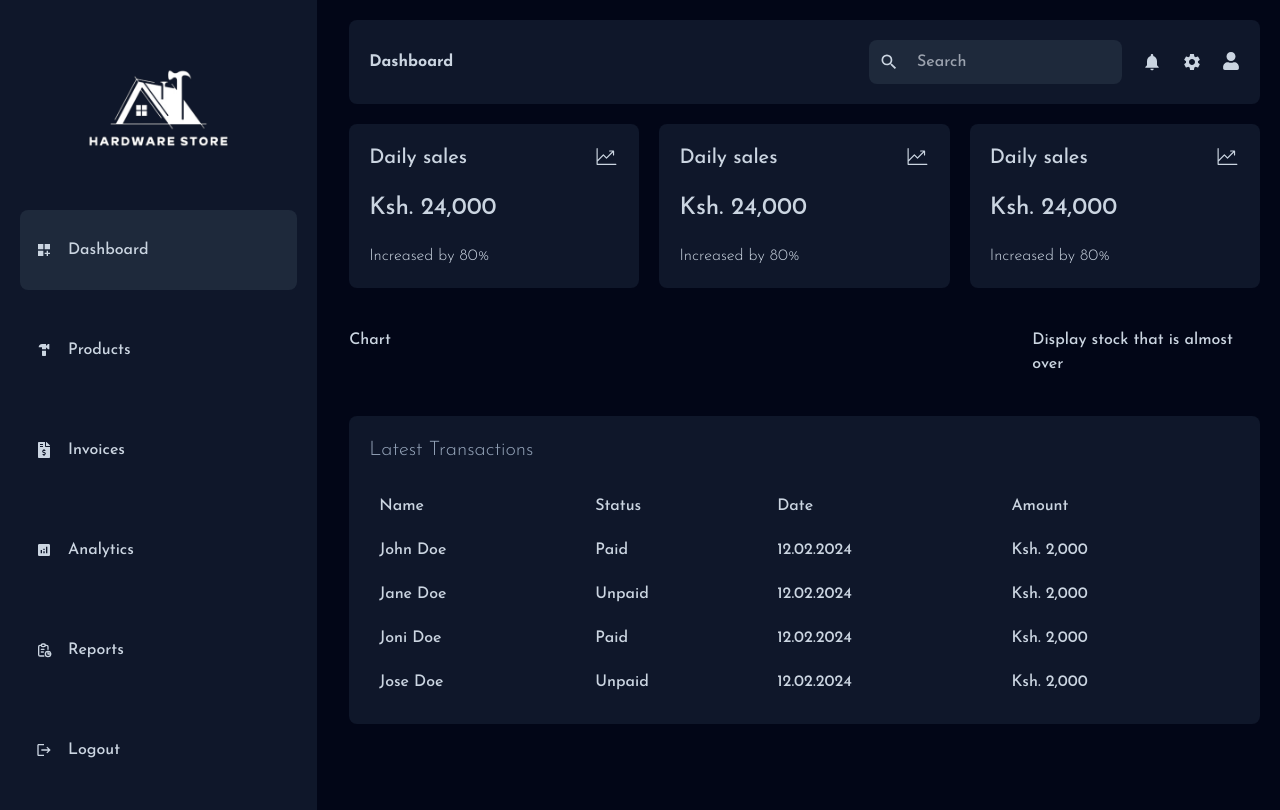
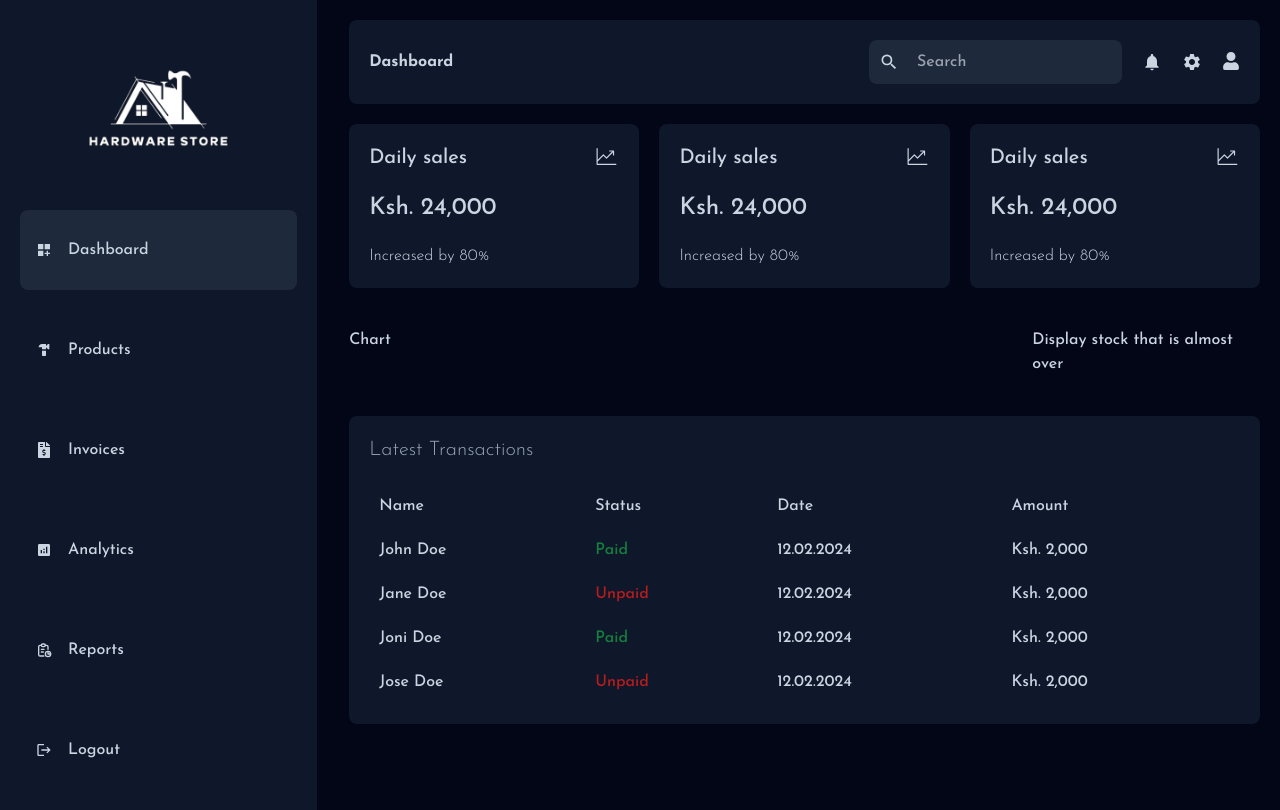
Before and after one commit to esthercate/Hardware-store-management, a Next.js app: page /dashboard in a window 1280 px wide. Built offline with nearby package versions, Linux system fonts and the light colour scheme.

Commit message:
Color changes depending on status

```diff
--- a/app/ui/dashboard/transaction/transaction.jsx
+++ b/app/ui/dashboard/transaction/transaction.jsx
@@ -16,25 +16,25 @@ const Transaction = () => {
         <tbody>
           <tr>
             <td className='p-2.5'>John Doe</td>
-            <td className='p-2.5'>Paid</td>
+            <td className='p-2.5 text-green-700'>Paid</td>
             <td className='p-2.5'>12.02.2024</td>
             <td className='p-2.5'>Ksh. 2,000</td>
           </tr>
           <tr>
             <td className='p-2.5'>Jane Doe</td>
-            <td className='p-2.5'>Unpaid</td>
+            <td className='p-2.5 text-red-700'>Unpaid</td>
             <td className='p-2.5'>12.02.2024</td>
             <td className='p-2.5'>Ksh. 2,000</td>
           </tr>
           <tr>
             <td className='p-2.5'>Joni Doe</td>
-            <td className='p-2.5'>Paid</td>
+            <td className='p-2.5 text-green-700'>Paid</td>
             <td className='p-2.5'>12.02.2024</td>
             <td className='p-2.5'>Ksh. 2,000</td>
           </tr>
           <tr>
             <td className='p-2.5'>Jose Doe</td>
-            <td className='p-2.5'>Unpaid</td>
+            <td className='p-2.5 text-red-700'>Unpaid</td>
             <td className='p-2.5'>12.02.2024</td>
             <td className='p-2.5'>Ksh. 2,000</td>
           </tr>
```
